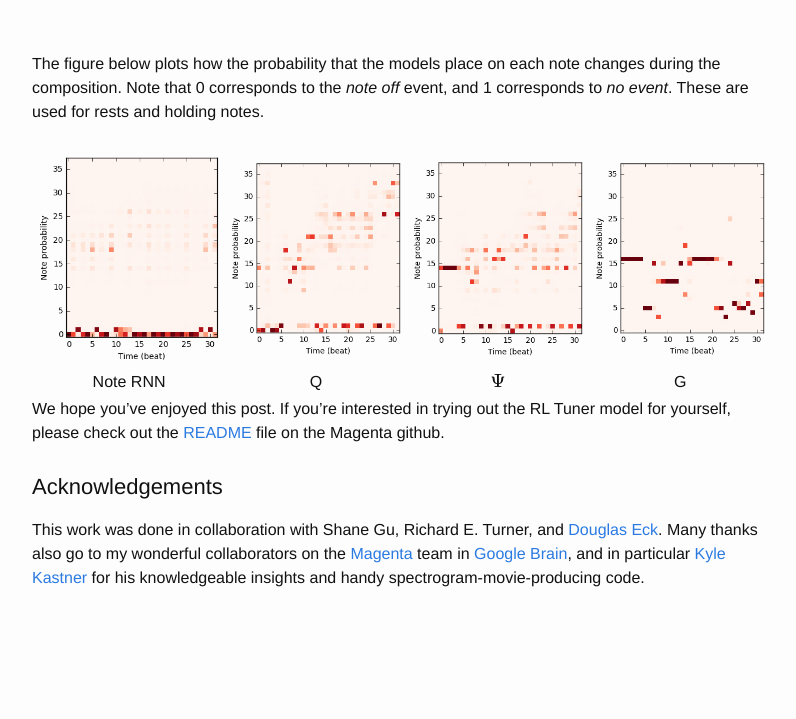
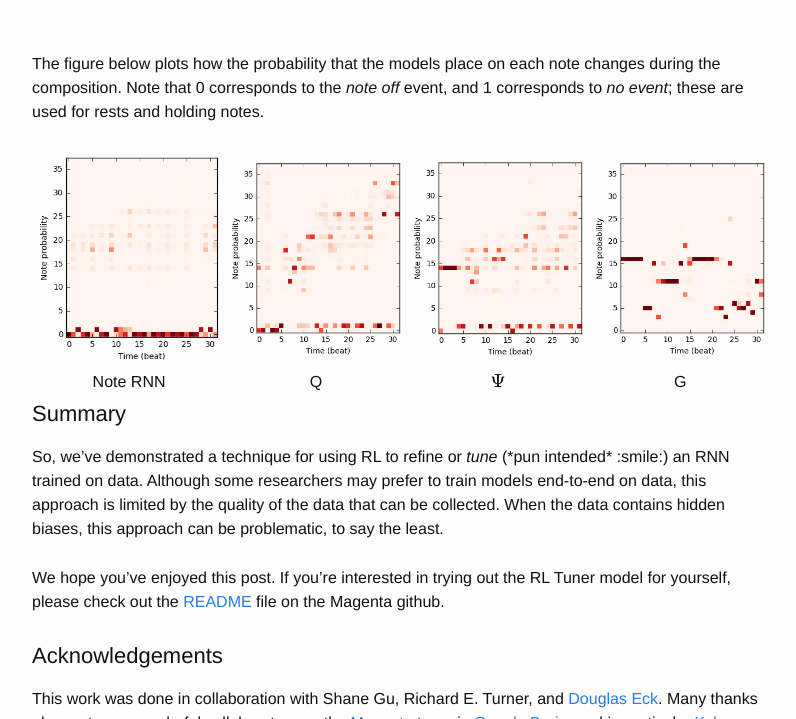
Before and after one commit to notfuchsia/notfuchsia.github.io, a Jekyll site: the page built from _posts/2016-10-10-natasha.markdown, in a window 1280 px wide and 900 px high, scrolled down 7989 px, cut to the strip 181-900 px from the top of the window. Shown: the whole strip, without its empty margins (238-1034 px from the left). Built offline with Jekyll 4.4.1, drawn with Linux system fonts in a browser that asks for light colours; formulas are drawn with MathJax 3; before the commit the page ends 8820 px from its top, so only the background shows below that.

```diff
--- a/_posts/2016-10-10-natasha.markdown
+++ b/_posts/2016-10-10-natasha.markdown
@@ -235,11 +235,15 @@
 
 <br>
 
-The figure below plots how the probability that the models place on each note changes during the composition. Note that 0 corresponds to the *note off* event, and 1 corresponds to *no event*. These are used for rests and holding notes.
+The figure below plots how the probability that the models place on each note changes during the composition. Note that 0 corresponds to the *note off* event, and 1 corresponds to *no event*; these are used for rests and holding notes.
 
 | ![](/assets/rl_tuner/note_rnn.png)  | ![](/assets/rl_tuner/q.png) | ![](/assets/rl_tuner/psi.png) | ![](/assets/rl_tuner/g.png) |
 |:---:|:---:|:---:|:---:|
 | Note RNN | Q | $$\Psi$$ | G |
+
+Summary
+-------
+So, we've demonstrated a technique for using RL to refine or *tune* (\*pun intended\* :smile:) an RNN trained on data. Although some researchers may prefer to train models end-to-end on data, this approach is limited by the quality of the data that can be collected. When the data contains hidden biases, this approach can be problematic, to say the least.
 
 We hope you've enjoyed this post. If you're interested in trying out the RL Tuner model for yourself, please check out the [README][code] file on the Magenta github.
 
```
